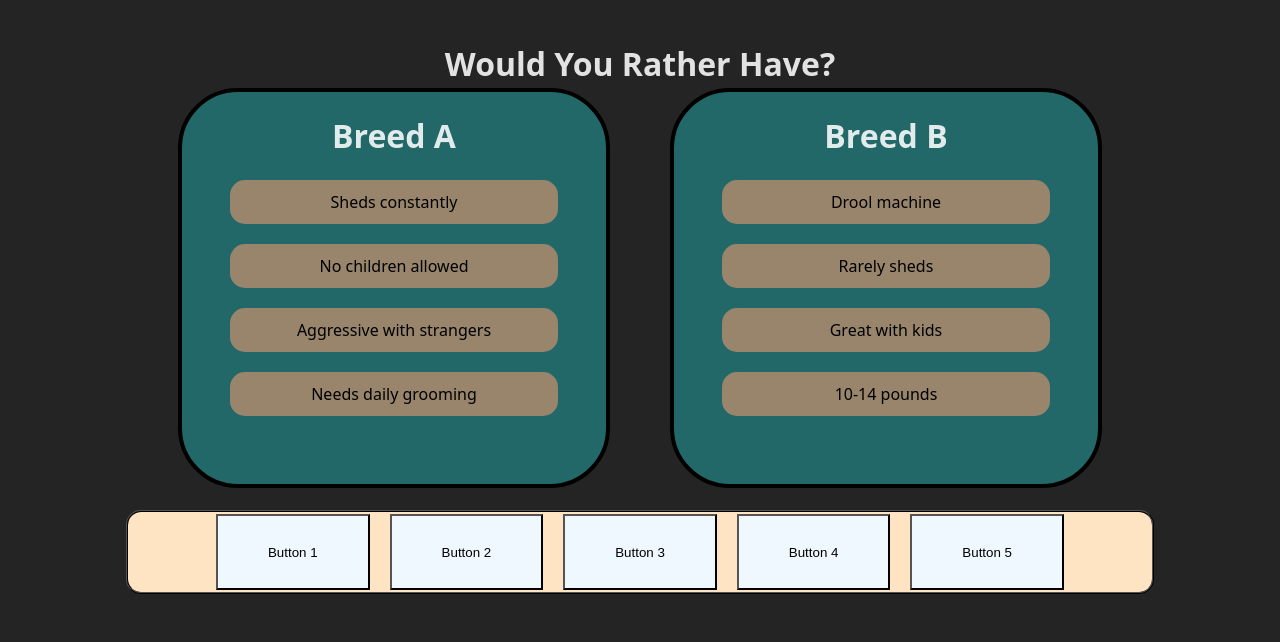
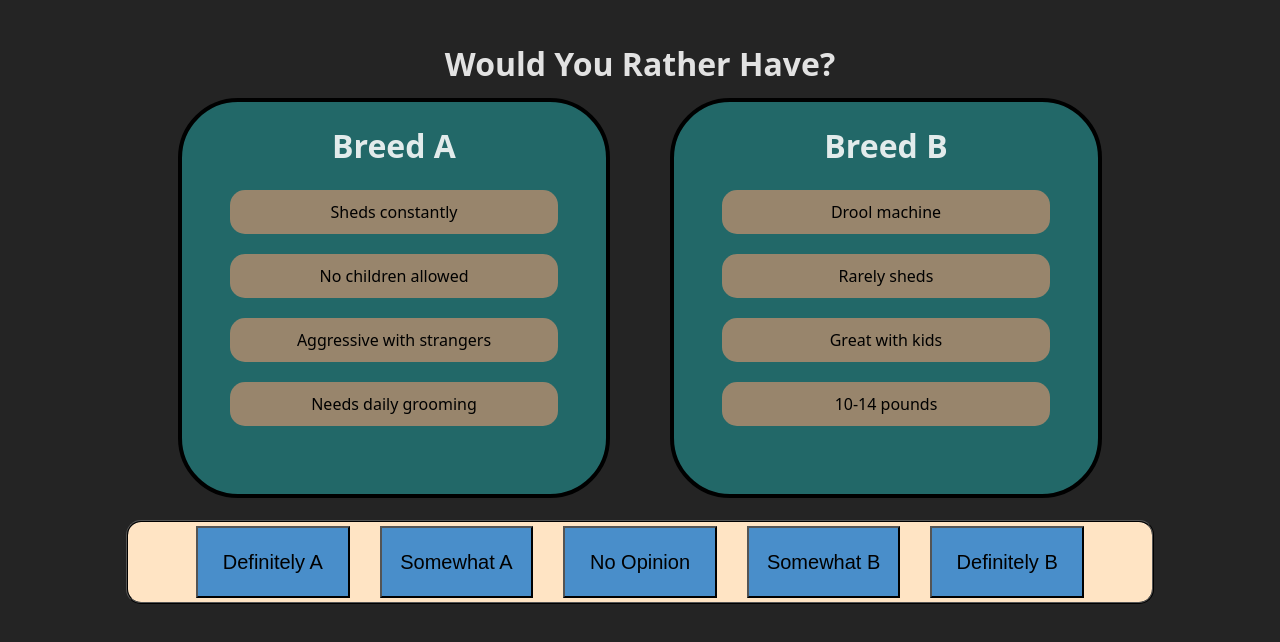
Before and after one commit to tjrink/dog4u, a React (Vite) app: page / in a window 1280 px wide. Shown: the top 642 px of the page. Built offline with nearby package versions, Linux system fonts and the light colour scheme.

Commit message:
Created selection buttons

```diff
--- a/src/ABPanel.jsx
+++ b/src/ABPanel.jsx
@@ -1,6 +1,11 @@
 import { useState } from "react"
 import styles from './ABPanel.module.css'
 
+
+const choice_made = (e) => {
+    console.log(`Selected button was ${e.target.innerText}. This button belongs to Panel ${e.target.dataset.selected_panel} and has a strength of ${e.target.dataset.preference_strength}`)
+    //window.location.reload();
+}
 
 //Temporary holder for option choice strings. Done to get functionality working
 const option_strings = ["Sheds constantly", "Great with kids", "Aggressive with strangers", "10-14 pounds", "Needs daily grooming", "Drool machine", "Rarely sheds", "No children allowed"];
@@ -59,11 +64,11 @@ function OptionHolder(props) {
 function OptionButtonHolder() {
     return (
         <div className={styles.button_holder}>
-            <OptionButton button_text="Button 1"></OptionButton>
-            <OptionButton button_text="Button 2"></OptionButton>
-            <OptionButton button_text="Button 3"></OptionButton>
-            <OptionButton button_text="Button 4"></OptionButton>
-            <OptionButton button_text="Button 5"></OptionButton>
+            <OptionButton button_text="Definitely A" selected_panel="A" preference_strength="2"></OptionButton>
+            <OptionButton button_text="Somewhat A" selected_panel="A" preference_strength="1"></OptionButton>
+            <OptionButton button_text="No Opinion" selected_panel="N" preference_strength="0"></OptionButton>
+            <OptionButton button_text="Somewhat B" selected_panel="B" preference_strength="1"></OptionButton>
+            <OptionButton button_text="Definitely B" selected_panel="B" preference_strength="2"></OptionButton>
 
         </div>
     )
@@ -71,7 +76,7 @@ function OptionButtonHolder() {
 
 function OptionButton(props) {
     return (
-        <button className={styles.choice_button}>{props.button_text}</button>
+        <button className={styles.choice_button} data-selected_panel={props.selected_panel} data-preference_strength={props.preference_strength} onClick={(e) => choice_made(e)}>{props.button_text}</ button>
     )
 }
 
--- a/src/ABPanel.module.css
+++ b/src/ABPanel.module.css
@@ -1,7 +1,7 @@
 
 .ab_panel_container {
     min-height: auto;
-    padding-top: 0px; /*Larger value puts more room between panels and title */
+    padding-top: 10px; /*Larger value puts more room between panels and title */
     display: flex;
     flex-direction: column;
     align-items: center;
@@ -61,19 +61,17 @@
 
     display: flex;
     justify-content: center;
-    gap: 20px;
+    gap: 30px;
     align-items: center;
 }
 
 .choice_button {
     color: black;
-    background-color: aliceblue;
+    background-color: rgb(73, 142, 202);
 
-    height: 95%;
+    font-size: 20px;
+    height: 90%;
     width: 15%;
-
-    gap: 60px;
-
 }
 
 .ab_option {
```
